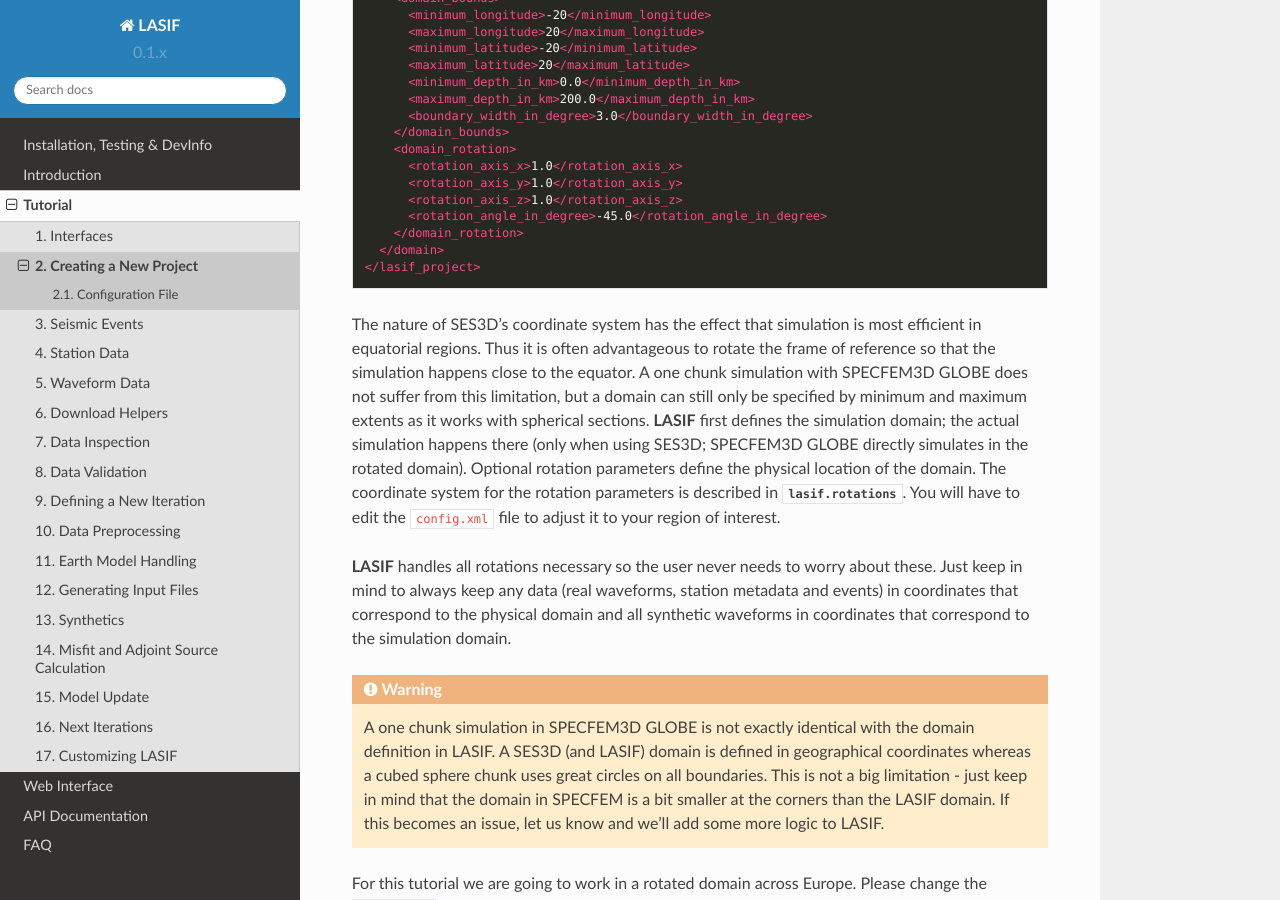
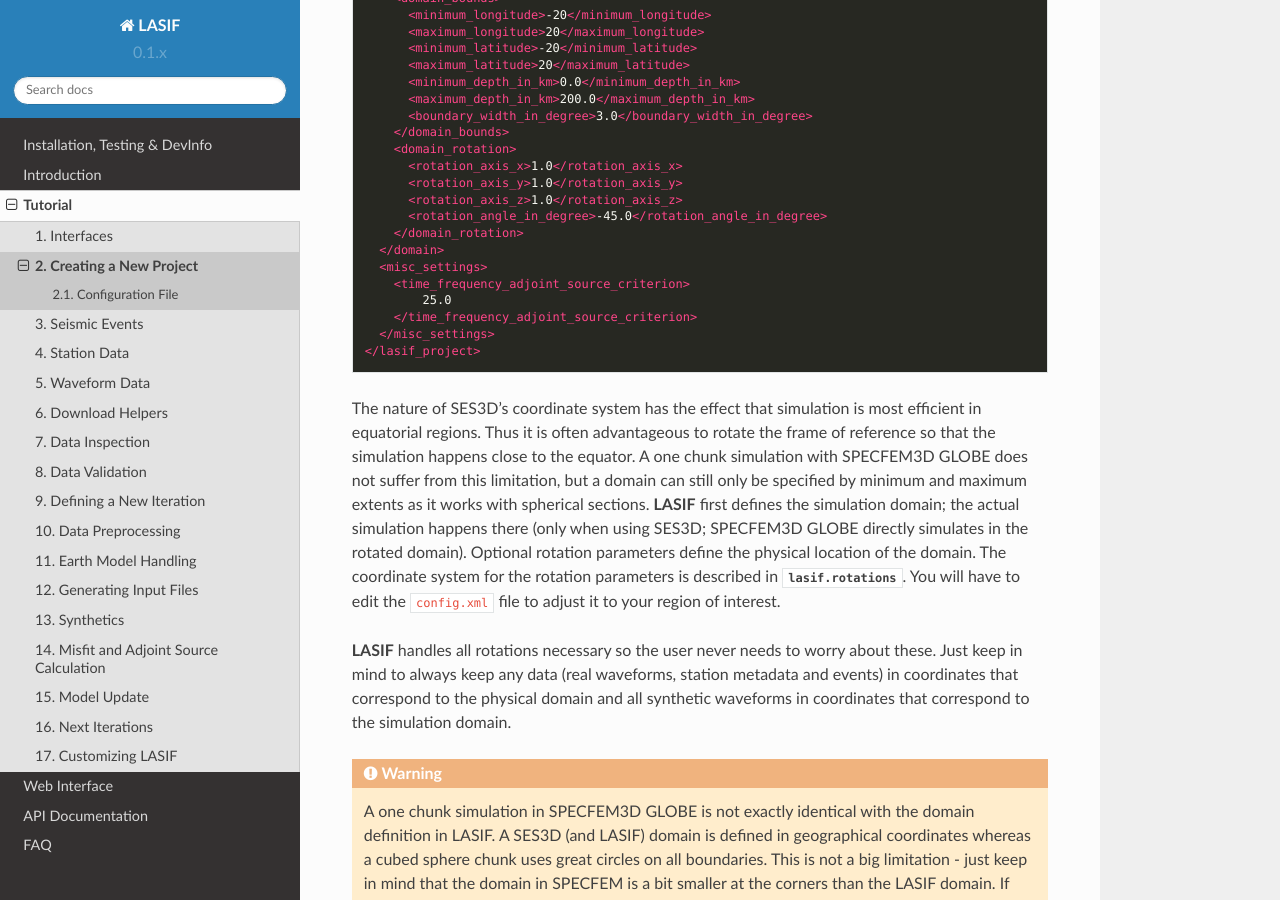
Before and after one commit to krischer/LASIF, a Sphinx documentation site: the page built from doc/tutorial/01_creating_a_new_project.rst, in a window 1280 px wide and 900 px high, scrolled down 1699 px. Built offline with Sphinx 7.4.7 and the Read the Docs theme 2.0.0, drawn with Linux system fonts in a browser that asks for light colours; pages that are not in the unit, such as notebooks, are missing from menus.

Commit message:
Updating config.xml in Tutorial

```diff
--- a/doc/tutorial/01_creating_a_new_project.rst
+++ b/doc/tutorial/01_creating_a_new_project.rst
@@ -106,6 +106,11 @@ project has been initialized, it will resemble the following:
           <rotation_angle_in_degree>-45.0</rotation_angle_in_degree>
         </domain_rotation>
       </domain>
+      <misc_settings>
+        <time_frequency_adjoint_source_criterion>
+            25.0
+        </time_frequency_adjoint_source_criterion>
+      </misc_settings>
     </lasif_project>
 
 The nature of SES3D's coordinate system has the effect that simulation is most
```
